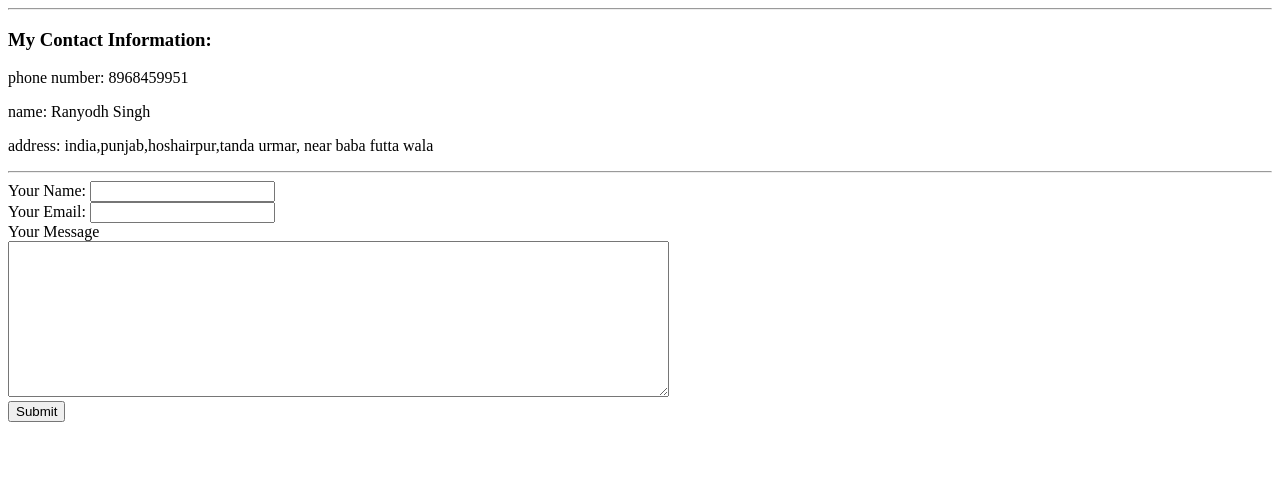
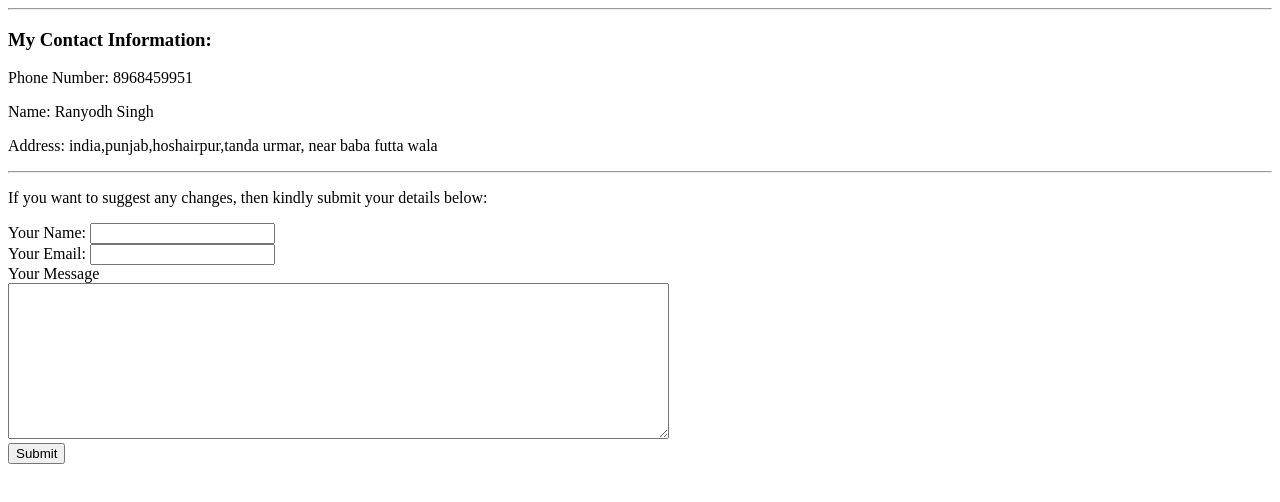
Before and after one commit to RanyodhSingh/cv, a plain HTML site: page contact info.html in a window 1280 px wide. Drawn offline with Linux system fonts and the light colour scheme.

Commit message:
Update contact info.html

```diff
--- a/contact info.html
+++ b/contact info.html
@@ -7,12 +7,12 @@
   <body>
     <hr />
     <h3>My Contact Information:</h3>
-  <p>phone number: 8968459951</p>
-  <p>name: Ranyodh Singh</p>
-  <p>address: india,punjab,hoshairpur,tanda urmar, near baba futta wala</p>
+  <p>Phone Number: 8968459951</p>
+  <p>Name: Ranyodh Singh</p>
+  <p>Address: india,punjab,hoshairpur,tanda urmar, near baba futta wala</p>
   <hr />
   <form action="mailto:ranyodhsingh617@gmail.com" method="post" enctype="text/plain">
-
+<p>If you want to suggest any changes, then kindly submit your details below:</p>
   <label for="">Your Name:</label>
   <input type="text" name="yourName" value=""><br>
   <label for="">Your Email:</label>
```
